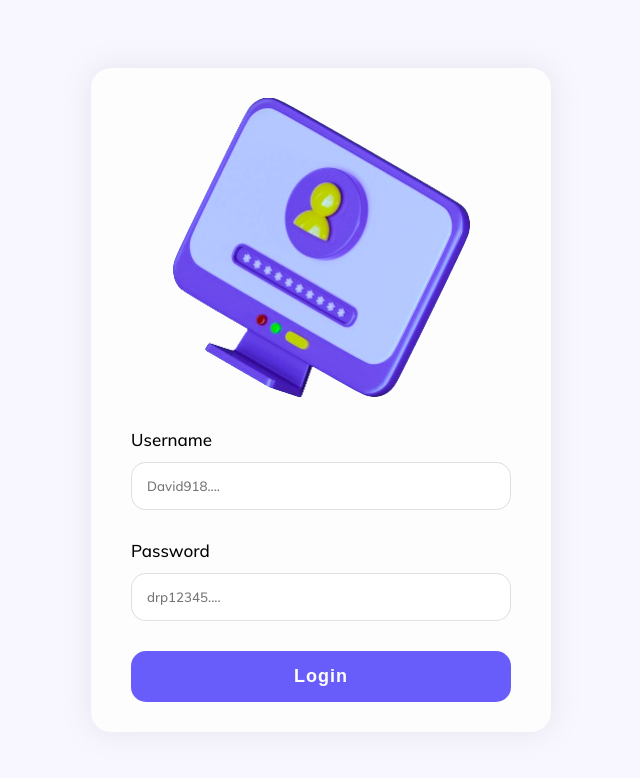
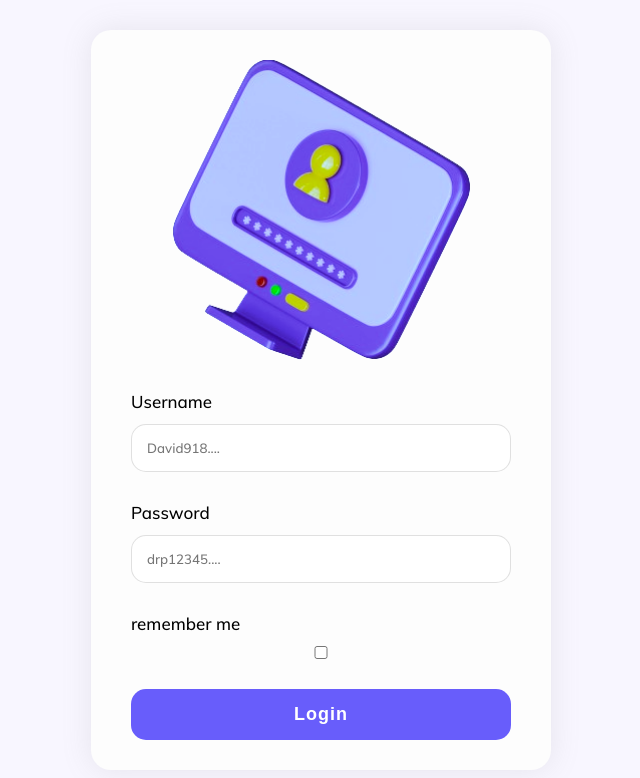
Before and after one commit to Proxiner/ibank-citi, a React (Create React App) app: page / in a window 1280 px wide. Shown: the top 778 px of the page, without its empty margins (319-959 px from the left). Built offline with nearby package versions, Linux system fonts and the light colour scheme.

Commit message:
local storage has been added to the project

```diff
--- a/src/pages/Home.jsx
+++ b/src/pages/Home.jsx
@@ -18,7 +18,13 @@ import styles from "../App.module.scss";
 export const addCart = createContext("");
 
 function Home() {
-
+const handleRemeber =()=>{
+  if (localStorage.getItem('isValid')!== true){
+    if(sessionStorage.getItem('isValid')=== null){
+window.location.href='/'
+    }
+  }
+}
   const [searchQuery, setSearchQuery] = useState("");
   const [cartMoney, setCartMoney] = useState(0);
 
--- a/src/pages/Login.jsx
+++ b/src/pages/Login.jsx
@@ -1,17 +1,24 @@
-import React, { useEffect, useState } from "react";
+import React, { useEffect, useState, useRef } from "react";
 import styles from "../App.module.scss";
 import LoginIllustration from "../assets/loginIlustration.png";
 
-function Login({homeUrl}) {
+function Login({ homeUrl }) {
   const [validationStatus, setValidationStatus] = useState();
   const [username, setUsername] = useState("");
   const [password, setPassword] = useState("");
+
+  const checkbox = useRef();
+
   const handleSubmit = (e) => {
     e.preventDefault();
 
     if ((username === "ibankciti", password === "ibank1234")) {
       setValidationStatus(true);
       setTimeout(handelRedirect, 600);
+      sessionStorage.setItem("isValid", true);
+      if (checkbox.current.checked === true) {
+        localStorage.setItem("isValid", true);
+      }
     } else {
       setValidationStatus(false);
     }
@@ -19,6 +26,15 @@ function Login({homeUrl}) {
     //   alert("Incorrect username or password");
     // }
   };
+
+  const handleLS = () => {
+    if (localStorage.getItem("isValid") === "true") {
+      setValidationStatus(true);
+      setTimeout(handelRedirect, 600);
+    }
+  };
+
+  document.body.onload = handleLS;
 
   const handelRedirect = () => {
     window.location.href = `/${homeUrl}`;
@@ -46,9 +62,11 @@ function Login({homeUrl}) {
             onChange={(e) => setPassword(e.target.value)}
           />
         </div>
-        <button type="submit">
-            Login
-        </button>
+        <div>
+          <label htmlFor="checkbox">remember me</label>
+          <input type="checkbox" id="checkbox" ref={checkbox} />
+        </div>
+        <button type="submit">Login</button>
       </form>
 
       {validationStatus && (
```
